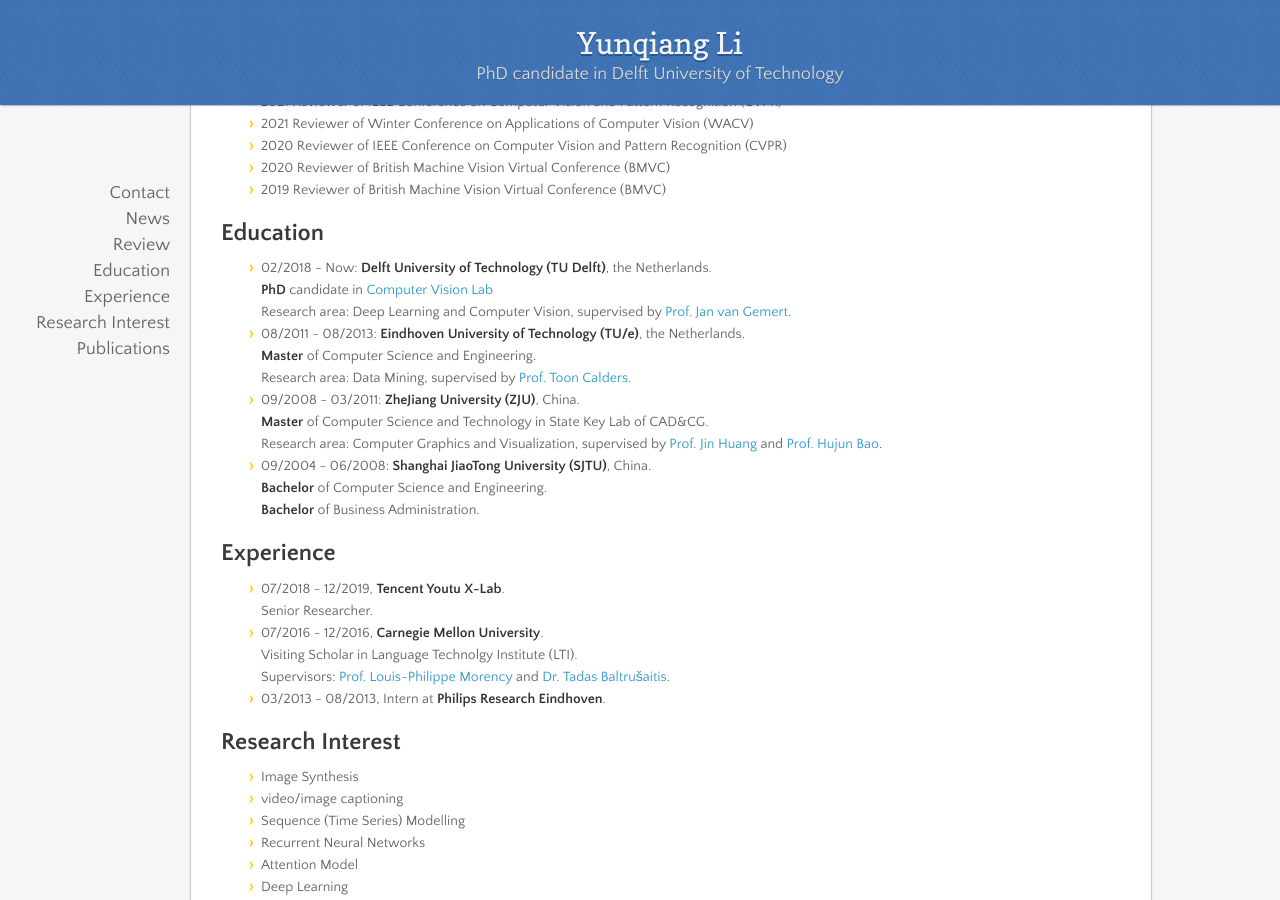
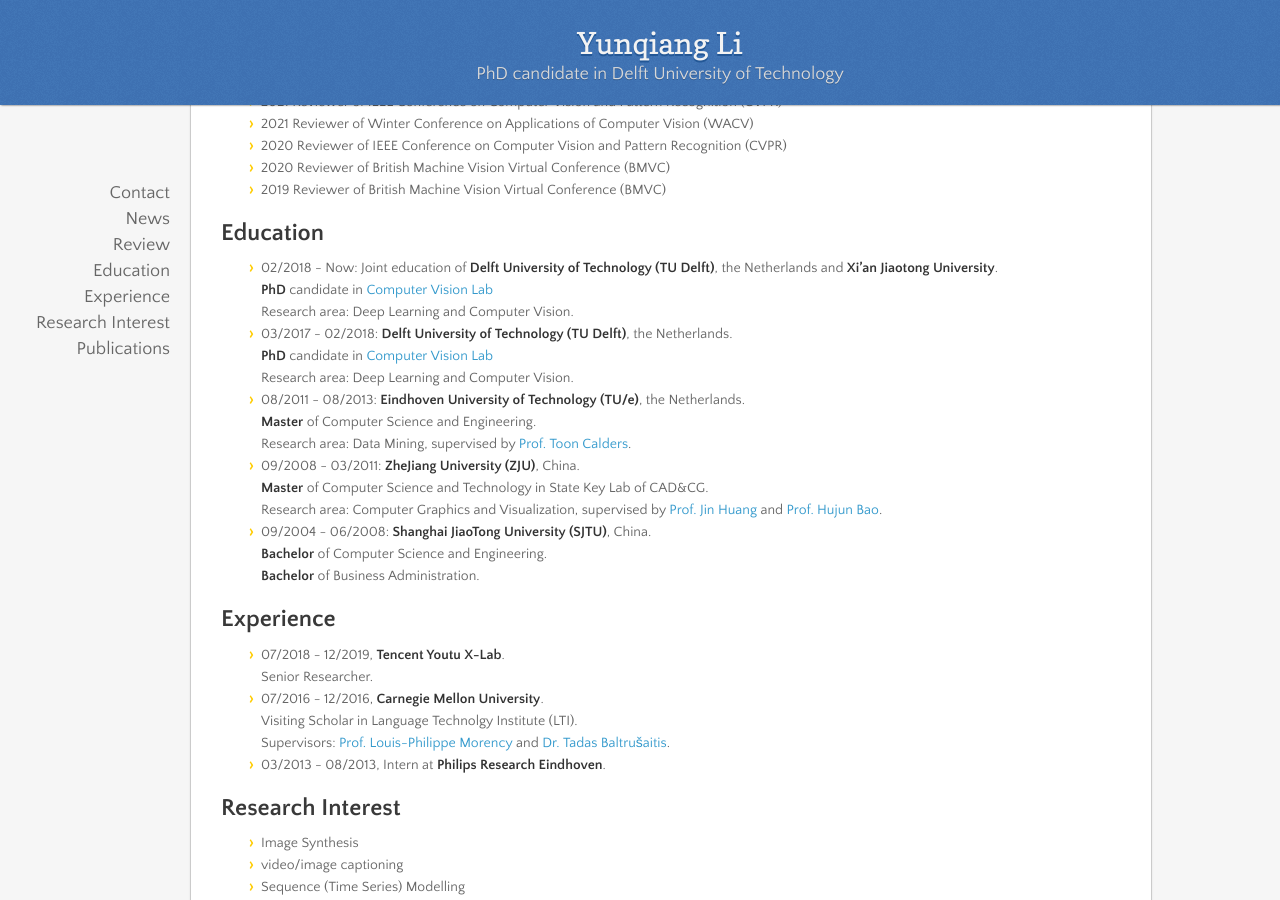
Before and after one commit to liyunqianggyn/liyunqianggyn.github.io, a Jekyll site: the page built from index.md, in a window 1280 px wide and 900 px high, scrolled down 769 px. Built offline with Jekyll 4.4.1, drawn with Linux system fonts in a browser that asks for light colours; nearby versions of some CDN libraries; our own code applies the rules of GitHub Pages for plain Markdown files.

Commit message:
Update index.md

```diff
--- a/index.md
+++ b/index.md
@@ -27,9 +27,12 @@ Delft University of Technology
 - 2019   Reviewer of British Machine Vision Virtual Conference (BMVC)
 
 ## Education
-* 02/2018 - Now: __Delft University of Technology (TU Delft)__, the Netherlands.
+* 02/2018 - Now: Joint education of __Delft University of Technology (TU Delft)__, the Netherlands and __Xi’an Jiaotong University__.
   __PhD__ candidate in <a href="http://visionlab.tudelft.nl">Computer Vision Lab</a><br/>
-  Research area: Deep Learning and Computer Vision, supervised by [Prof. Jan van Gemert](https://jvgemert.github.io/).
+  Research area: Deep Learning and Computer Vision.
+* 03/2017 - 02/2018: __Delft University of Technology (TU Delft)__, the Netherlands.
+  __PhD__ candidate in <a href="http://visionlab.tudelft.nl">Computer Vision Lab</a><br/>
+  Research area: Deep Learning and Computer Vision.
 * 08/2011 - 08/2013: __Eindhoven University of Technology (TU/e)__, the Netherlands.
   __Master__ of Computer Science and Engineering.
   Research area: Data Mining, supervised by [Prof. Toon Calders](http://cs.ulb.ac.be/members/tcalders/doku.php).
```
